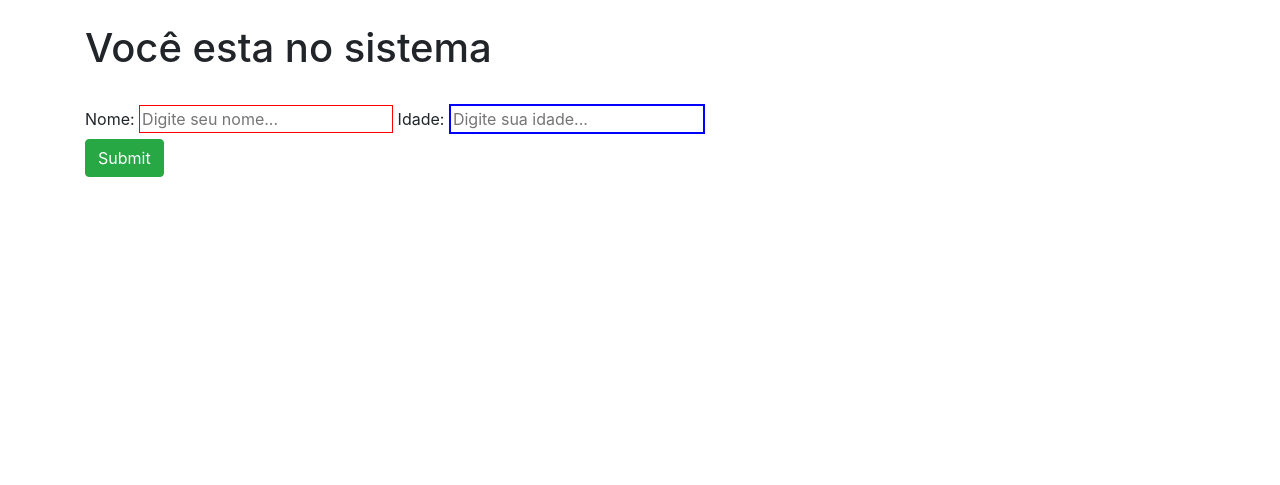
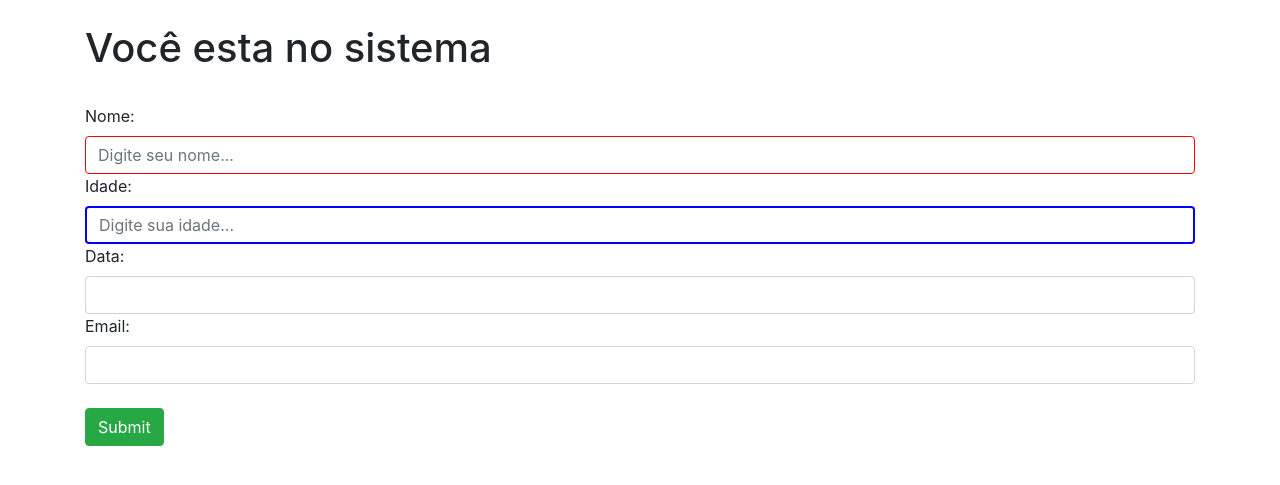
Before and after one commit to Esleynathan/DjangoForms, a Django app: page /plataforma/home/ in a window 1280 px wide. Shown: the part 56-541 px from the top of the page. Run offline with Django 4.2, Linux system fonts and the light colour scheme; a user stored in the database is signed in.

Commit message:
Django Forms | Enviando e validando formulário

```diff
--- a/plataforma/forms.py
+++ b/plataforma/forms.py
@@ -3,6 +3,8 @@ from django import forms
 class Cliente(forms.Form):
     nome = forms.CharField(max_length=100, required=False)
     idade = forms.IntegerField()
+    data = forms.DateField()
+    email = forms.EmailField()
 
     def __init__(self, *args, **kwargs):
         super().__init__(*args, **kwargs)
@@ -12,3 +14,8 @@ class Cliente(forms.Form):
 
         self.fields['idade'].widget.attrs['class'] = 'form-control'
         self.fields['idade'].widget.attrs['placeholder'] = 'Digite sua idade...'
+
+        self.fields['data'].widget.attrs['class'] = 'form-control'
+
+        self.fields['email'].widget.attrs['class'] = 'form-control'
+        self.fields['idade'].widget.attrs['email'] = 'Digite seu email...'
--- a/plataforma/templates/home.html
+++ b/plataforma/templates/home.html
@@ -20,7 +20,7 @@
 <div class="container">
     <h1> Você esta no sistema</h1>
     <br>
-    <form action="#" method="POST">{% csrf_token %}
+    <form action="{% url 'home' %}" method="POST">{% csrf_token %}
         {{form}}
         <br>
         <input type="submit" class="btn btn-success">
--- a/plataforma/views.py
+++ b/plataforma/views.py
@@ -6,16 +6,32 @@ from .forms import Cliente
 
 @login_required(login_url= '/auth/login')
 def home(request):
-	form = Cliente()
+	if request.method == "GET":
+		form = Cliente()
+		return render(request, 'home.html', {'form': form})
+	elif request.method == "POST":
 
-	input_alterar= ('nome','idade')
-	for i in form.fields.keys():
-		for i in input_alterar:
-			try:
-				classe_anterior = form.fields[i].widget.attrs['class']
-			except KeyError:
-				classe_anterior = ""
+		form = Cliente(request.POST)
 
-			form.fields[i].widget.attrs['class'] += classe_anterior + " teste"
+		if form.is_valid():
+			nome = form.data['nome']
+			idade = form.data['idade']
+			data = form.data['data']
+			email = form.data['email']
+			form.cleaned_data
+			return HttpResponse('Formulário enviado')
+		else:
+			return render(request, 'home.html', {'form': form})
 
-	return render(request, 'home.html', {'form': form})
+
+
+
+	# input_alterar= ('nome','idade')
+	# for i in form.fields.keys():
+	# 	for i in input_alterar:
+	# 		try:
+	# 			classe_anterior = form.fields[i].widget.attrs['class']
+	# 		except KeyError:
+	# 			classe_anterior = ""
+
+	# 		form.fields[i].widget.attrs['class'] += classe_anterior + " teste"
```
Also changed, not shown: db.sqlite3.
